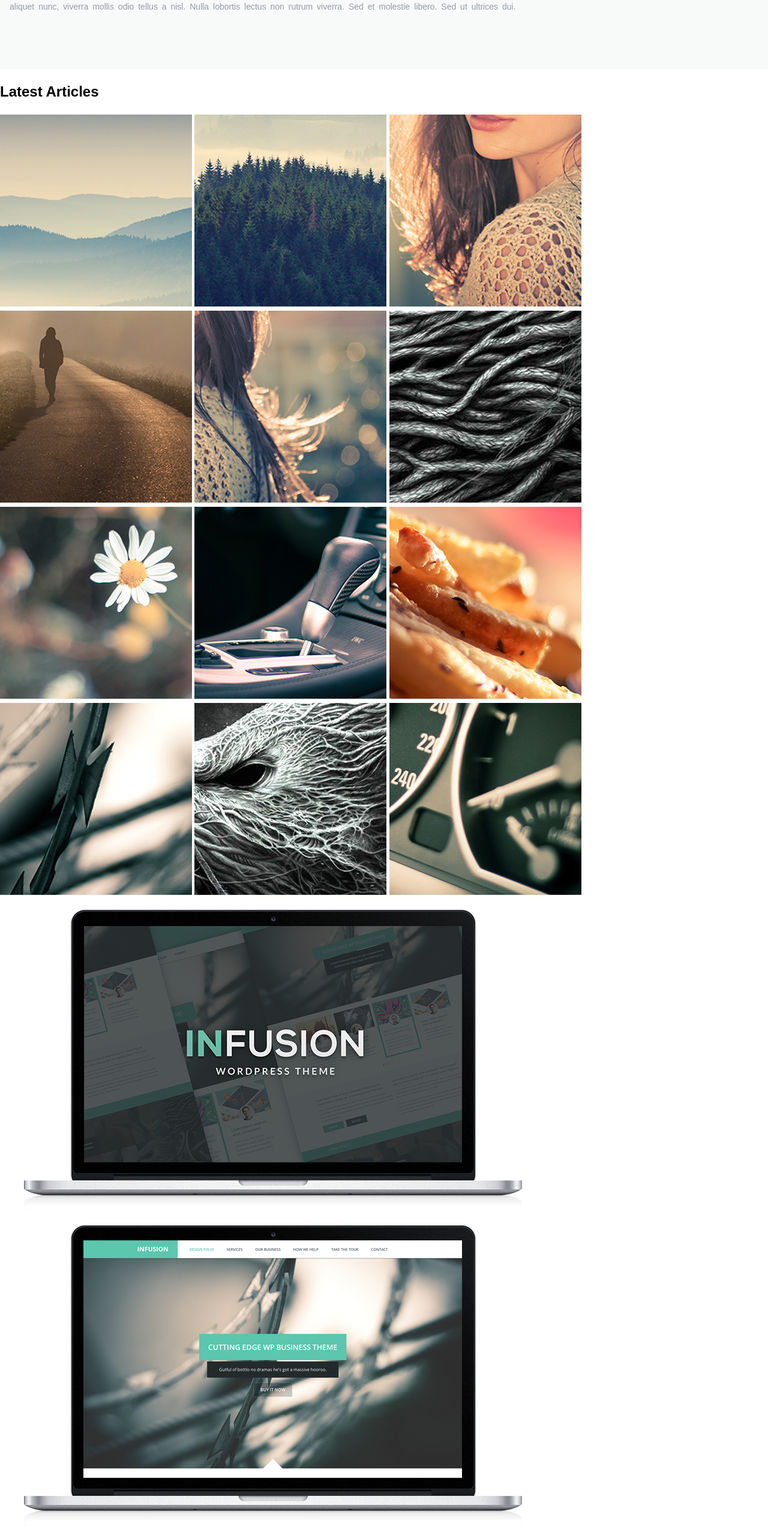
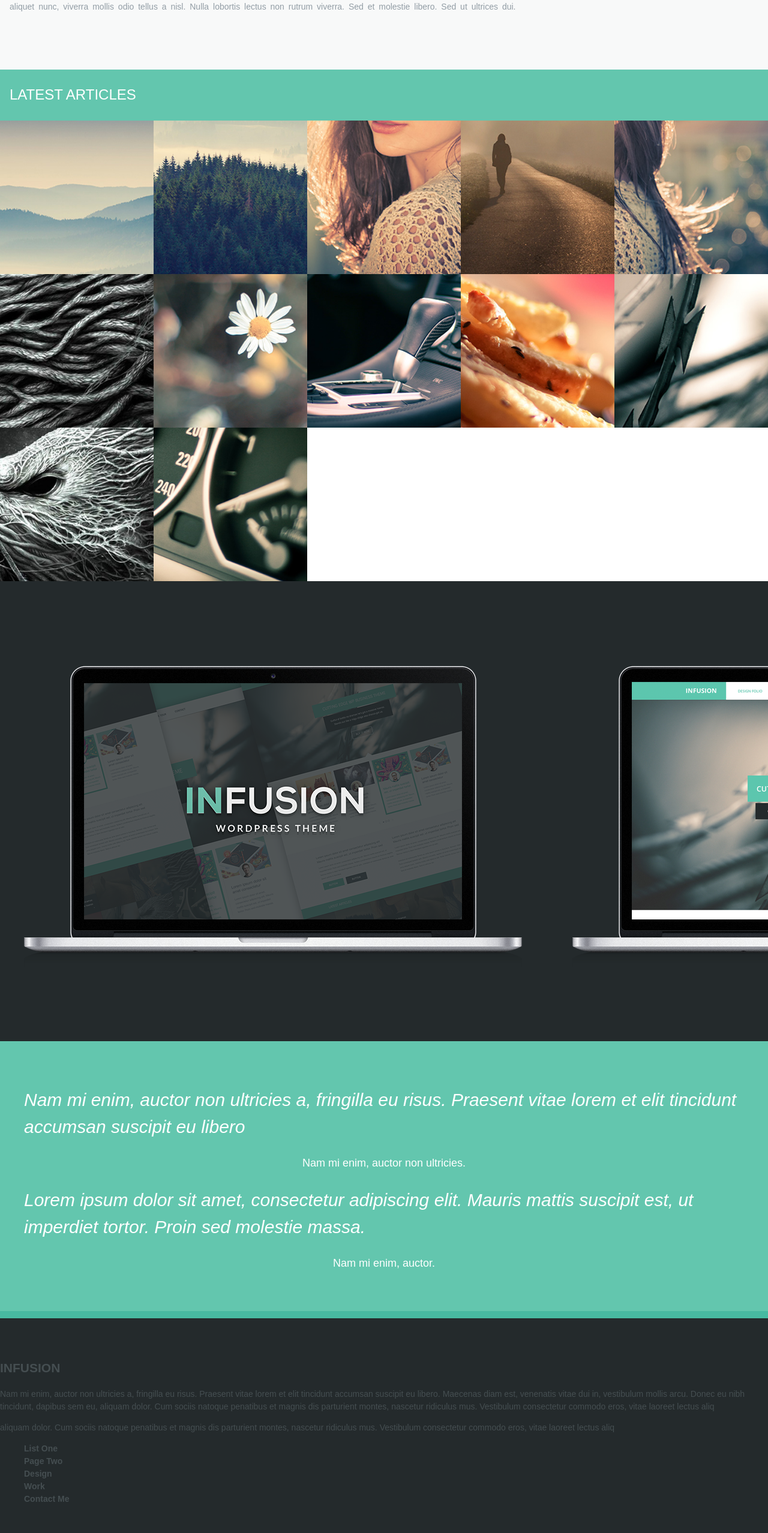
Before and after one commit to HenriquTo/responsivo, a plain HTML site: page index.html in a window 1280 px wide. Shown: the part 5364-7920 px from the top of the page at 60% size. Drawn offline with Linux system fonts and the light colour scheme.

Commit message:
Feito final de CSS
Falta montar a responsividade e alguns detalhes do css

```diff
--- a/index.html
+++ b/index.html
@@ -117,10 +117,14 @@
       </div>
     </section>
 
-    <section>
+    <section class="last-articles">
+      <div class="last-articles__title">
+        <div class="container">
            <h2>Latest Articles</h2>
+        </div>
+      </div>
 
-      <div>
+      <div class="last-articles__thumbs">
         <a href="#"><img src="img/articles/01.jpg" alt=""></a>
         <a href="#"><img src="img/articles/02.jpg" alt=""></a>
         <a href="#"><img src="img/articles/03.jpg" alt=""></a>
@@ -136,27 +140,23 @@
       </div>
     </section>
 
-    <div>
-      <div>
+    <div class="laptop-slider">
+      <div class="slideshow">
         <figure><img alt="" src="img/slider/slide-01.png" /></figure>
         <figure><img alt="" src="img/slider/slide-02.png" /></figure>
         <figure><img alt="" src="img/slider/slide-01.png" /></figure>
         <figure><img alt="" src="img/slider/slide-02.png" /></figure>
-        <span class="prev"><i class="fas fa-angle-left fa-4x"></i></span>
-        <span class="next"><i class="fas fa-angle-right fa-4x"></i></span>
+        <span class="prev" style="display: none;"><i class="fas fa-angle-left fa-4x"></i></span>
+        <span class="next" style="display: none;"><i class="fas fa-angle-right fa-4x"></i></span>
       </div>
     </div>
 
-    <button>Menu</button>
-
-    <ul class="fa-ul">
-
+    <ul class="fa-ul" style="display: none;">
       <li><span class="fa-li"><i class="fa-solid fa-spinner fa-pulse"></i></span></li>
-
     </ul>
 
-    <section>
-      <div>
+    <section class="quote-container">
+      <div class="quote-slideshow">
         <figure>
           <h2>Nam mi enim, auctor non ultricies a, fringilla eu risus. Praesent vitae lorem et elit tincidunt accumsan suscipit eu libero</h2>
           <figcaption>Nam mi enim, auctor non ultricies.</figcaption>
@@ -167,25 +167,27 @@
         </figure>
       </div>
 
-      <span class="prev"><i class="fas fa-angle-left fa-2x"></i></span>
-      <span class="next"><i class="fas fa-angle-right fa-2x"></i></span>
+      <span class="prev" style="display: none;"><i class="fas fa-angle-left fa-2x"></i></span>
+      <span class="next" style="display: none;"><i class="fas fa-angle-right fa-2x"></i></span>
 
     </section>
 
-    <footer>
+    <footer class="footer">
+      <div class="container"></div>
         <h2>INFUSION</h2>
 
         <p>Nam mi enim, auctor non ultricies a, fringilla eu risus. Praesent vitae lorem et elit tincidunt accumsan suscipit eu libero. Maecenas diam est, venenatis vitae dui in, vestibulum mollis arcu. Donec eu nibh tincidunt, dapibus sem eu, aliquam dolor. Cum sociis natoque penatibus et magnis dis parturient montes, nascetur ridiculus mus. Vestibulum consectetur commodo eros, vitae laoreet lectus aliq</p>
 
         <p>aliquam dolor. Cum sociis natoque penatibus et magnis dis parturient montes, nascetur ridiculus mus. Vestibulum consectetur commodo eros, vitae laoreet lectus aliq</p>
 
-      <ul>
+        <ul class="footer__links">
           <li><a href="#">List One</a></li>
           <li><a href="#">Page Two</a></li>
           <li><a href="#">Design</a></li>
           <li><a href="#">Work</a></li>
           <li><a href="#">Contact Me</a></li>
         </ul>
+      </div>
     </footer>
   </body>
 </html>
--- a/style/main.css
+++ b/style/main.css
@@ -192,7 +192,6 @@ img{
 
 .button:hover{
     background-color: #929da5;
-
 }
 
 .button-primary{
@@ -204,3 +203,84 @@ img{
     background-color: #455357;
     color: white;
 }
+
+.last-articles__title{
+    background-color: #63c6ae;
+    padding: 5px 0;
+}
+
+.last-articles__title h2{
+    font-size: 24px;
+    color: white;
+    text-transform: uppercase;
+    font-weight: 400;
+}
+
+/*GRID*/
+.last-articles__thumbs{
+    display: grid;
+    grid-template-columns: repeat(auto-fill, minmax(250px, 1fr));
+    grid-auto-rows: auto;
+    grid-gap: 0;
+}
+
+.last-articles__thumbs img{
+  display: block;
+  width: 100%;
+}
+
+.laptop-slider{
+    background-color: #242a2c;
+    padding: 125px 0 100px;
+    width: 100%;
+    overflow: auto;
+}
+
+.slideshow{
+    white-space: nowrap;
+}
+
+
+.slideshow figure{
+    display: inline-block;
+}
+
+.quote-container{
+    background-color: #63c6ae;
+    padding: 50px 0;
+    border-bottom: 12px solid #48b9a1;
+}
+.quote-slideshow h2{
+    color: white;
+    font-size: 30px;
+    font-style: italic;
+    font-weight: normal;
+}
+
+.quote-slideshow figcaption{
+    color: white;
+    font-size: 18px;
+    text-align: center;
+}
+
+.no-sj .quote-slideshow figure + figure{
+    margin-top: 5em;
+}
+
+.footer{
+    background-color: #242a2c;
+    padding: 50px 0 250px;
+    color: #454e51;
+    font-size: 14px;
+}
+
+.footer__links li{
+    list-style: none;
+}
+
+.footer__links a{
+    color: #454e51;
+    display: block;
+    font-weight: 600;
+    text-decoration: none;
+}
```
Lines whose indentation alone changed are shown as unchanged.
